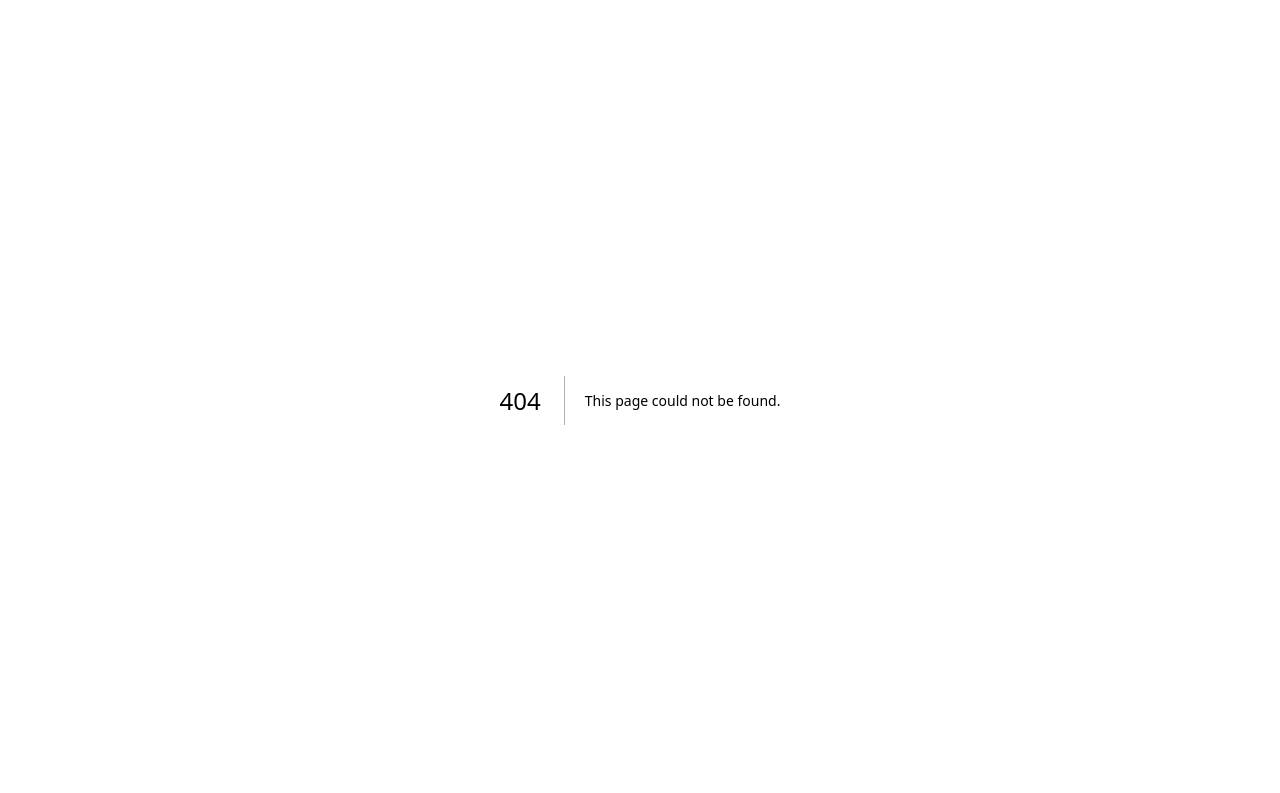
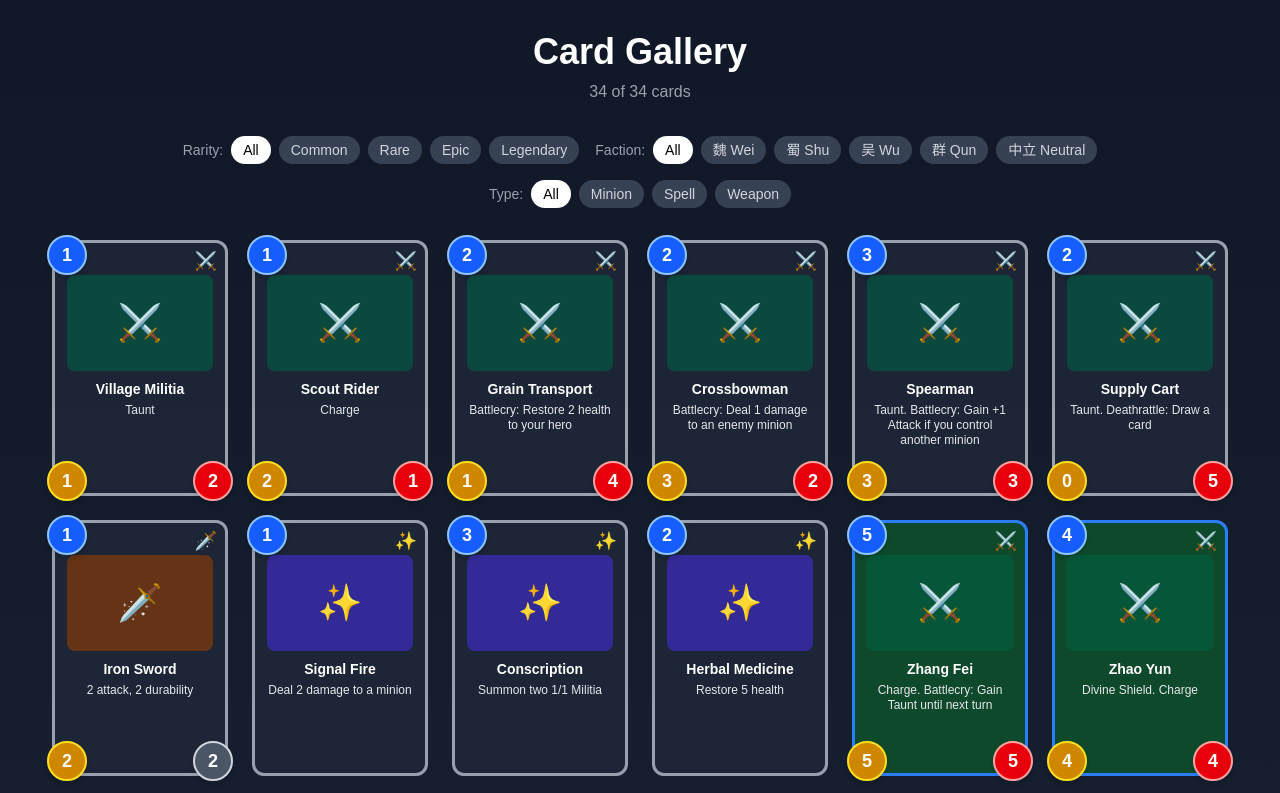
Before and after one commit to gyagp/sanguo-card, a Next.js app: page /cards in a window 1280 px wide. Before the commit this address had no page. Shown: the top 793 px of the page. Built offline with nearby package versions, Linux system fonts and the light colour scheme.

Commit message:
feat(autopo): Create a card gallery preview page to showcase all card designs

```diff
--- /dev/null
+++ b/src/app/cards/page.tsx
@@ -0,0 +1,114 @@
+"use client";
+
+import { useState } from "react";
+import { cards } from "../../game/cards";
+import { Card as CardData } from "../../game/types";
+import Card from "../../components/Card";
+
+const rarities: CardData["rarity"][] = ["common", "rare", "epic", "legendary"];
+const factions: CardData["faction"][] = ["wei", "shu", "wu", "qun", "neutral"];
+const types: CardData["type"][] = ["minion", "spell", "weapon"];
+
+const factionLabels: Record<CardData["faction"], string> = {
+  wei: "魏 Wei",
+  shu: "蜀 Shu",
+  wu: "吴 Wu",
+  qun: "群 Qun",
+  neutral: "中立 Neutral",
+};
+
+const rarityColors: Record<CardData["rarity"], string> = {
+  common: "bg-gray-500",
+  rare: "bg-blue-500",
+  epic: "bg-purple-500",
+  legendary: "bg-orange-500",
+};
+
+export default function CardsPage() {
+  const [filterRarity, setFilterRarity] = useState<CardData["rarity"] | "all">("all");
+  const [filterFaction, setFilterFaction] = useState<CardData["faction"] | "all">("all");
+  const [filterType, setFilterType] = useState<CardData["type"] | "all">("all");
+
+  const filtered = cards.filter((c) => {
+    if (filterRarity !== "all" && c.rarity !== filterRarity) return false;
+    if (filterFaction !== "all" && c.faction !== filterFaction) return false;
+    if (filterType !== "all" && c.type !== filterType) return false;
+    return true;
+  });
+
+  return (
+    <div className="min-h-screen bg-gradient-to-b from-gray-900 to-gray-800 text-white p-8">
+      <h1 className="text-4xl font-bold text-center mb-2">Card Gallery</h1>
+      <p className="text-center text-gray-400 mb-8">
+        {filtered.length} of {cards.length} cards
+      </p>
+
+      <div className="flex flex-wrap justify-center gap-4 mb-8">
+        <div className="flex items-center gap-2">
+          <span className="text-sm text-gray-400">Rarity:</span>
+          {(["all", ...rarities] as const).map((r) => (
+            <button
+              key={r}
+              onClick={() => setFilterRarity(r)}
+              className={`px-3 py-1 rounded-full text-sm transition-colors ${
+                filterRarity === r
+                  ? r === "all"
+                    ? "bg-white text-black"
+                    : `${rarityColors[r as CardData["rarity"]]} text-white`
+                  : "bg-gray-700 text-gray-300 hover:bg-gray-600"
+              }`}
+            >
+              {r === "all" ? "All" : r.charAt(0).toUpperCase() + r.slice(1)}
+            </button>
+          ))}
+        </div>
+
+        <div className="flex items-center gap-2">
+          <span className="text-sm text-gray-400">Faction:</span>
+          {(["all", ...factions] as const).map((f) => (
+            <button
+              key={f}
+              onClick={() => setFilterFaction(f)}
+              className={`px-3 py-1 rounded-full text-sm transition-colors ${
+                filterFaction === f
+                  ? "bg-white text-black"
+                  : "bg-gray-700 text-gray-300 hover:bg-gray-600"
+              }`}
+            >
+              {f === "all" ? "All" : factionLabels[f as CardData["faction"]]}
+            </button>
+          ))}
+        </div>
+
+        <div className="flex items-center gap-2">
+          <span className="text-sm text-gray-400">Type:</span>
+          {(["all", ...types] as const).map((t) => (
+            <button
+              key={t}
+              onClick={() => setFilterType(t)}
+              className={`px-3 py-1 rounded-full text-sm transition-colors ${
+                filterType === t
+                  ? "bg-white text-black"
+                  : "bg-gray-700 text-gray-300 hover:bg-gray-600"
+              }`}
+            >
+              {t === "all" ? "All" : t.charAt(0).toUpperCase() + t.slice(1)}
+            </button>
+          ))}
+        </div>
+      </div>
+
+      <div className="flex flex-wrap justify-center gap-6">
+        {filtered.map((card, i) => (
+          <Card key={`${card.name}-${i}`} card={card} />
+        ))}
+      </div>
+
+      {filtered.length === 0 && (
+        <p className="text-center text-gray-500 mt-12 text-lg">
+          No cards match the selected filters.
+        </p>
+      )}
+    </div>
+  );
+}
```
Also changed, not shown: .claude/CLAUDE.md, 1 other file (tests, documents, lock files or other folders).
